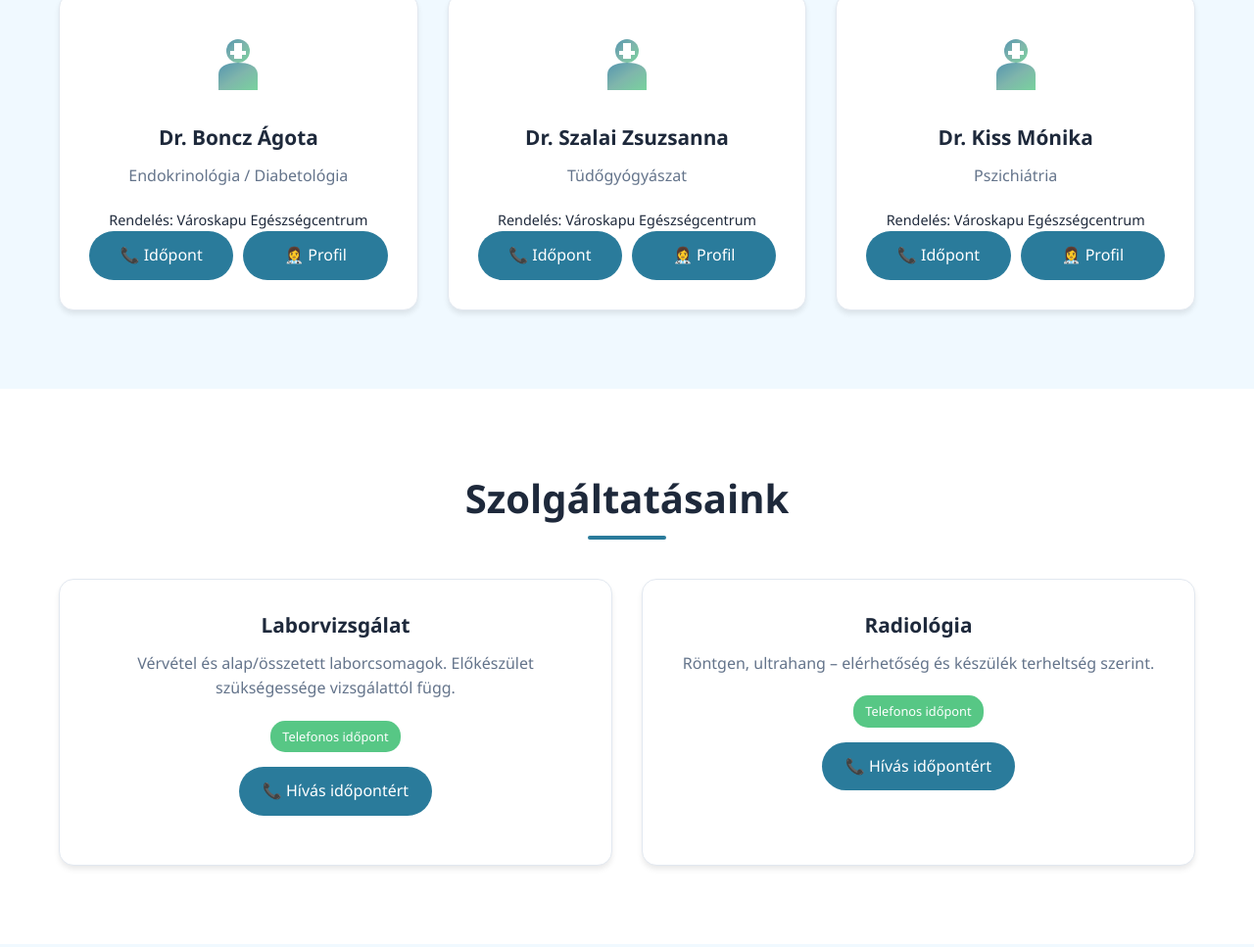
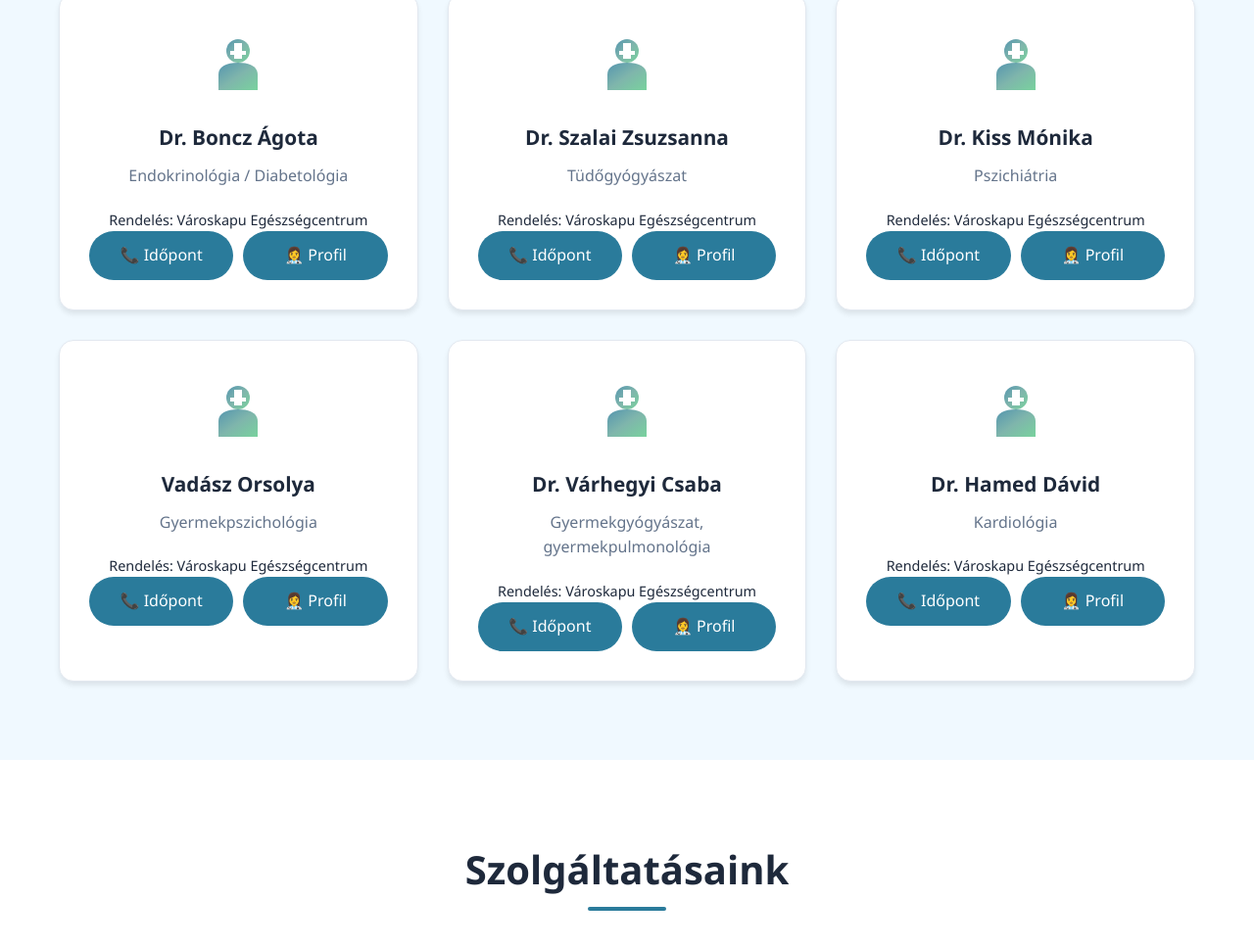
Before and after one commit to TinChris/VEC, a plain HTML site: page index.html in a window 1280 px wide. Shown: the part 1560-2527 px from the top of the page at 98% size. Drawn offline with Linux system fonts and the light colour scheme.

Commit message:
füge index.html hinzu

```diff
--- a/index.html
+++ b/index.html
@@ -600,7 +600,7 @@
         <div class="logo" style="width: 60px; height: 60px; background: var(--medical-gradient); border-radius: 12px; display: flex; align-items: center; justify-content: center; color: white; font-weight: bold; font-size: 1.5rem;">VEC</div>
         <span class="brand-text">Városkapu Egészségcentrum</span>
       </a>
-      <a href="tel:+3696566401" class="header-cta" data-label="header_cta">📞 Hívás most – 06-96-566-401</a>
+      <a href="tel:+3696566401" class="header-cta" data-label="header_cta">📞 Hívás most: 06/96 566 401</a>
     </div>
   </header>
 
@@ -860,6 +860,78 @@
               <a class="btn btn-secondary" href="/orvosok/dr-kiss-monika" data-label="orvos_profil_dr-kiss-monika">👩‍⚕️ Profil</a>
             </div>
           </article>
+          <article class="card">
+            <div class="doctor-image">
+              <svg width="80" height="80" viewBox="0 0 100 100" xmlns="http://www.w3.org/2000/svg">
+                <defs>
+                  <linearGradient id="doctorGrad9" x1="0%" y1="0%" x2="100%" y2="100%">
+                    <stop offset="0%" style="stop-color:#2a7b9b;stop-opacity:1" />
+                    <stop offset="50%" style="stop-color:#5fa397;stop-opacity:1" />
+                    <stop offset="100%" style="stop-color:#57c785;stop-opacity:1" />
+                  </linearGradient>
+                </defs>
+                <circle cx="50" cy="35" r="15" fill="url(#doctorGrad9)" opacity="0.8"/>
+                <path d="M25 65 C25 55, 35 50, 50 50 C65 50, 75 55, 75 65 L75 85 L25 85 Z" fill="url(#doctorGrad9)" opacity="0.8"/>
+                <path d="M45 25 L55 25 L55 45 L45 45 Z" fill="white"/>
+                <path d="M40 35 L60 35 L60 40 L40 40 Z" fill="white"/>
+              </svg>
+            </div>
+            <h3>Vadász Orsolya</h3>
+            <p>Gyermekpszichológia</p>
+            <div class="small">Rendelés: Városkapu Egészségcentrum</div>
+            <div class="doctor-buttons">
+              <a class="btn btn-primary" href="tel:+3696566401" data-label="orvos_kartya_vadasz-orsolya">📞 Időpont</a>
+              <a class="btn btn-secondary" href="/orvosok/vadasz-orsolya" data-label="orvos_profil_vadasz-orsolya">👩‍⚕️ Profil</a>
+            </div>
+          </article>
+          <article class="card">
+            <div class="doctor-image">
+              <svg width="80" height="80" viewBox="0 0 100 100" xmlns="http://www.w3.org/2000/svg">
+                <defs>
+                  <linearGradient id="doctorGrad9" x1="0%" y1="0%" x2="100%" y2="100%">
+                    <stop offset="0%" style="stop-color:#2a7b9b;stop-opacity:1" />
+                    <stop offset="50%" style="stop-color:#5fa397;stop-opacity:1" />
+                    <stop offset="100%" style="stop-color:#57c785;stop-opacity:1" />
+                  </linearGradient>
+                </defs>
+                <circle cx="50" cy="35" r="15" fill="url(#doctorGrad9)" opacity="0.8"/>
+                <path d="M25 65 C25 55, 35 50, 50 50 C65 50, 75 55, 75 65 L75 85 L25 85 Z" fill="url(#doctorGrad9)" opacity="0.8"/>
+                <path d="M45 25 L55 25 L55 45 L45 45 Z" fill="white"/>
+                <path d="M40 35 L60 35 L60 40 L40 40 Z" fill="white"/>
+              </svg>
+            </div>
+            <h3>Dr. Várhegyi Csaba</h3>
+            <p>Gyermekgyógyászat, gyermekpulmonológia</p>
+            <div class="small">Rendelés: Városkapu Egészségcentrum</div>
+            <div class="doctor-buttons">
+              <a class="btn btn-primary" href="tel:+3696566401" data-label="orvos_kartya_dr-varhegyi-csaba">📞 Időpont</a>
+              <a class="btn btn-secondary" href="www.varhegyicsaba.hu"  data-label="orvos_profil_dr-varhegyi-csaba">👩‍⚕️ Profil</a>
+            </div>
+          </article>
+          <article class="card">
+            <div class="doctor-image">
+              <svg width="80" height="80" viewBox="0 0 100 100" xmlns="http://www.w3.org/2000/svg">
+                <defs>
+                  <linearGradient id="doctorGrad9" x1="0%" y1="0%" x2="100%" y2="100%">
+                    <stop offset="0%" style="stop-color:#2a7b9b;stop-opacity:1" />
+                    <stop offset="50%" style="stop-color:#5fa397;stop-opacity:1" />
+                    <stop offset="100%" style="stop-color:#57c785;stop-opacity:1" />
+                  </linearGradient>
+                </defs>
+                <circle cx="50" cy="35" r="15" fill="url(#doctorGrad9)" opacity="0.8"/>
+                <path d="M25 65 C25 55, 35 50, 50 50 C65 50, 75 55, 75 65 L75 85 L25 85 Z" fill="url(#doctorGrad9)" opacity="0.8"/>
+                <path d="M45 25 L55 25 L55 45 L45 45 Z" fill="white"/>
+                <path d="M40 35 L60 35 L60 40 L40 40 Z" fill="white"/>
+              </svg>
+            </div>
+            <h3>Dr. Hamed Dávid</h3>
+            <p>Kardiológia</p>
+            <div class="small">Rendelés: Városkapu Egészségcentrum</div>
+            <div class="doctor-buttons">
+              <a class="btn btn-primary" href="tel:+3696566401" data-label="orvos_kartya_dr-hamed-david">📞 Időpont</a>
+              <a class="btn btn-secondary" href="https://drhamed.hu" data-label="orvos_profil_dr-hamed-david">👩‍⚕️ Profil</a>
+            </div>
+          </article>
         </div>
       </div>
     </section>
@@ -914,7 +986,7 @@
   </footer>
 
   <div class="sticky-cta" aria-label="Telefonos időpontfoglalás">
-    <a href="tel:+3696566401" data-label="sticky_cta">📞 Hívás most – 06-96-566-401</a>
+    <a href="tel:+3696566401" data-label="sticky_cta">📞 Hívás most 06/96 566 401</a>
   </div>
 
   <script>
```
